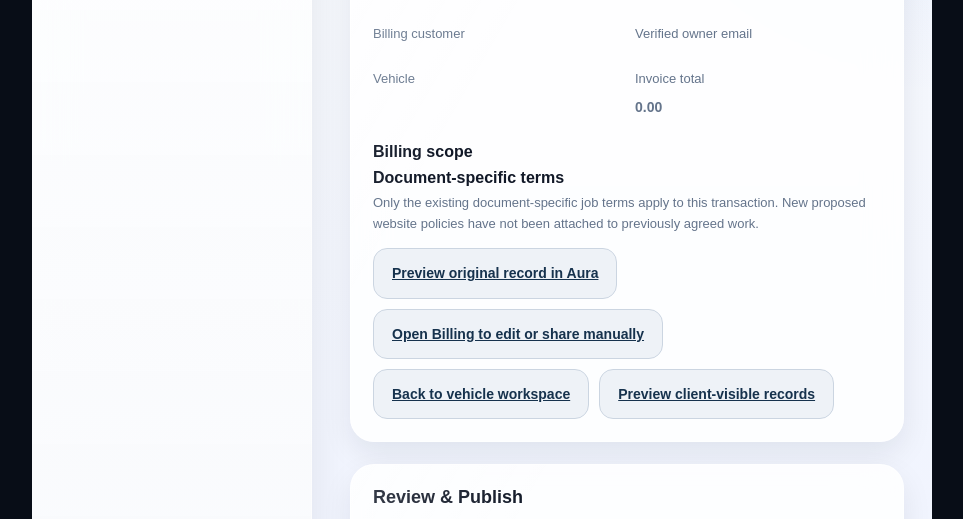
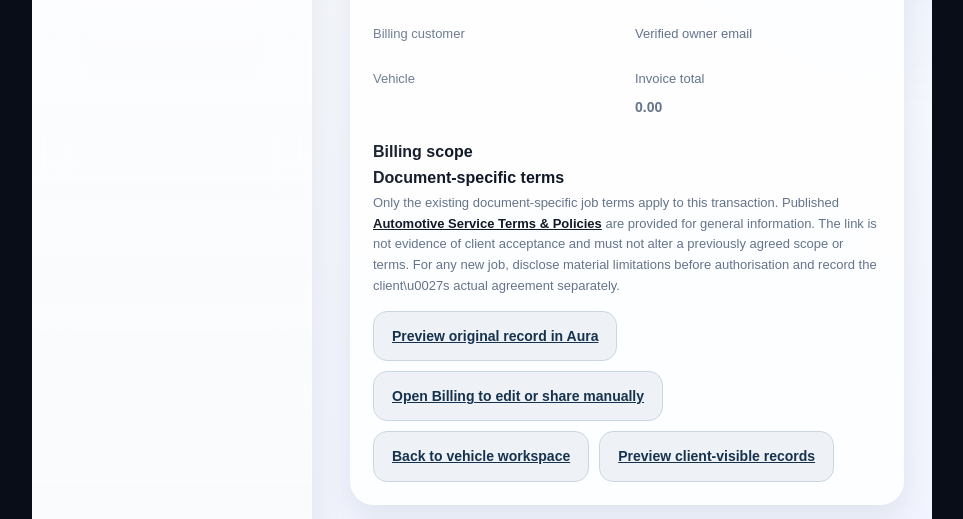
Before and after one commit to ajebofix/Ajebo-Fix-Aura, a Python web app: template templates/billing/advisor_invoice_receipt_delivery.html in a window 1280 px wide. Shown: the part 347-866 px from the top of the page, without its empty margins (158-1121 px from the left). Run offline with Jinja, Linux system fonts and the light colour scheme; the template is opened without the code that fills it, so the values that code supplies are empty.

Commit message:
Reference published service policies without changing accepted job terms (templates/billing/advisor_invoice_receipt_delivery.html)

```diff
--- a/templates/billing/advisor_invoice_receipt_delivery.html
+++ b/templates/billing/advisor_invoice_receipt_delivery.html
@@ -24,7 +24,7 @@
   <p style="white-space:pre-wrap">{{ document.scope }}</p>
   <h3>Document-specific terms</h3>
   <p style="white-space:pre-wrap">{{ document.terms }}</p>
-  <p class="muted">Only the existing document-specific job terms apply to this transaction. New proposed website policies have not been attached to previously agreed work.</p>
+  <p class="muted">Only the existing document-specific job terms apply to this transaction. Published <a href="https://ajebofix.com/service-terms" target="_blank" rel="noopener noreferrer">Automotive Service Terms &amp; Policies</a> are provided for general information. The link is not evidence of client acceptance and must not alter a previously agreed scope or terms. For any new job, disclose material limitations before authorisation and record the client\u0027s actual agreement separately.</p>
   {% if document.kind == 'receipt' and document.receipt_kind == 'consolidated' %}
     <p class="banner banner-good"><strong>Final settlement:</strong> The original invoice {{ document.source_invoice_number }} has a verified zero balance. This consolidated document must not be counted as a new payment.</p>
   {% elif document.kind == 'receipt' %}
```
